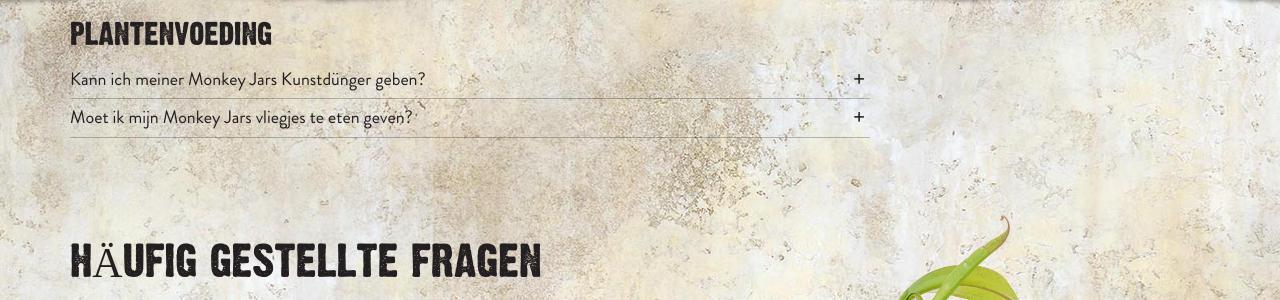
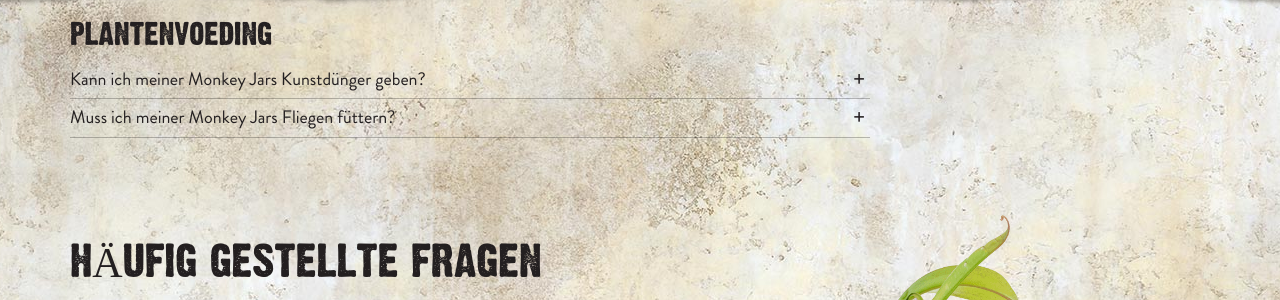
Before and after one commit to jhvanderschee/monkeyjars_de, a Jekyll site: the page built from wissenswertes/index.md, in a window 1280 px wide and 900 px high, scrolled down 856 px. Shown: the part 156-456 px from the top of the window. Built offline with Jekyll 4.4.1, drawn with Linux system fonts in a browser that asks for light colours; part of the change alters nothing that is shown.

Commit message:
Updated 'wissenswertes/index.md' via CloudCannon

```diff
--- a/wissenswertes/index.md
+++ b/wissenswertes/index.md
@@ -96,9 +96,10 @@ plantenvoeding:
       wird mir übel. 1 Gramm pro Liter Wasser reicht völlig aus. Vor allem, wenn
       ich mal zu wenige Insekten verspeist habe, ist Kunstdünger eine tolle
       Ergänzung.
-  - title: Moet ik mijn Monkey Jars vliegjes te eten geven?
+  - title: Muss ich meiner Monkey Jars Fliegen füttern?
     content: >-
-      Nee dat hoeft niet, maar mag wel. Ik probeer zelf mijn vliegjes te vangen.
-      Deze verteer ik en daar haal ik weer mineralen uit. Maar als ik jarig ben,
-      lust ik best een extra vliegje!
+      Nein, das musst du nicht (aber du darfst). Ich versuche, selbst Fliegen zu
+      fangen. Während des Verdauungsvorgangs beziehe ich Mineralstoffe aus den
+      Fliegen. Wenn ich Geburtstag habe, freue ich mich aber über eine Fliege
+      von dir!
 ---
```
